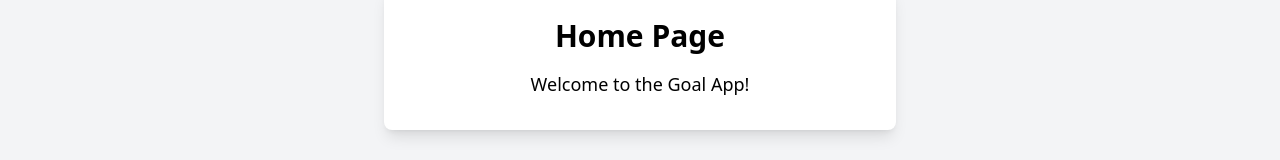
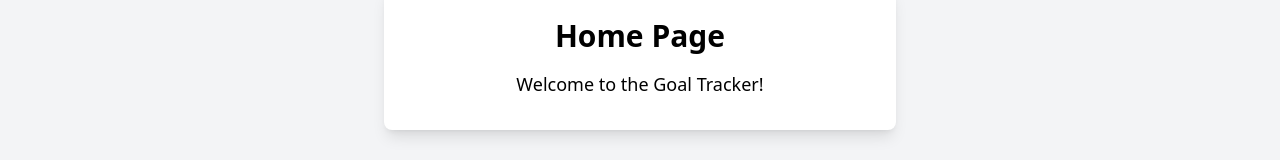
Before and after one commit to teovaira/goal-app, a React (Vite) app in the folder frontend/: page / in a window 1280 px wide. Shown: the part 406-566 px from the top of the page. Built offline with nearby package versions, Linux system fonts and the light colour scheme; no server answers.

Commit message:
refactor: change the name of the app in Goal Tracker

```diff
--- a/frontend/src/pages/Home.tsx
+++ b/frontend/src/pages/Home.tsx
@@ -3,7 +3,7 @@ const Home = () => {
     <main className="flex justify-center items-center min-h-screen bg-gray-100 px-4 py-8">
       <div className="text-center p-6 sm:p-8 bg-white rounded-lg shadow-lg max-w-lg w-full">
         <h1 className="text-2xl sm:text-3xl font-bold">Home Page</h1>
-        <p className="mt-4 text-base sm:text-lg">Welcome to the Goal App!</p>
+        <p className="mt-4 text-base sm:text-lg">Welcome to the Goal Tracker!</p>
       </div>
     </main>
   );
```
